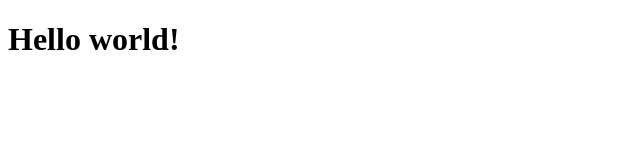
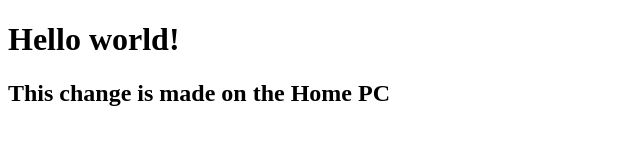
Before and after one commit to ni81v/test_3rd-approach, a plain HTML site: page index.html in a window 1280 px wide. Shown: the whole page, without its empty margins (0-640 px from the left). Drawn offline with Linux system fonts and the light colour scheme.

Commit message:
change made on Home PC

```diff
--- a/index.html
+++ b/index.html
@@ -10,6 +10,7 @@
     </head>
     <body>
         <h1>Hello world!</h1>
+        <h2>This change is made on the Home PC</h2>
 
     </body>
 </html>
```
